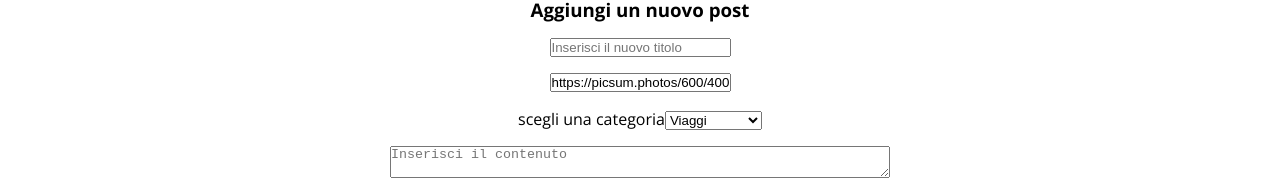
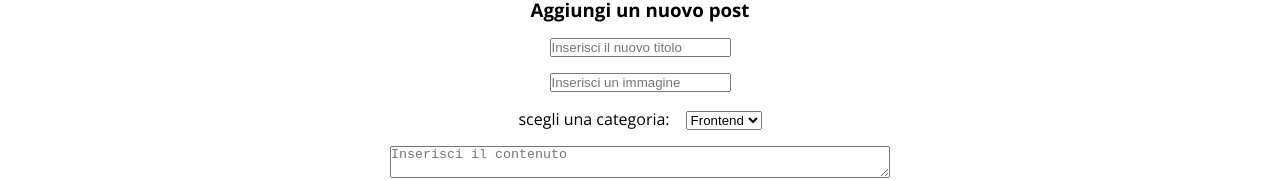
Before and after one commit to antoniorusso2/react-form-multifield, a React (Vite) app: page / in a window 1280 px wide. Shown: the part 148-328 px from the top of the page. Built offline with nearby package versions, Linux system fonts and the light colour scheme; a web font is replaced by a local one.

Commit message:
- reactive form

```diff
--- a/src/components/card/Card.jsx
+++ b/src/components/card/Card.jsx
@@ -14,7 +14,8 @@ function Card({ item }) {
           <h3 className={Style.card__title}>{title}</h3>
           {tags ? (
             <ul className={Style.banners}>
-              {tags.map((tag, index) => {
+              {tags.length > 1 &&
+                tags.map((tag, index) => {
                   return (
                     <li className={`${Style.tag_banner} ${Style[`${tag}`]}`} key={index}>
                       {tag}
--- a/src/components/form/Form.jsx
+++ b/src/components/form/Form.jsx
@@ -1,6 +1,6 @@
 /* eslint-disable react/prop-types */
 import style from './Form.module.css';
-import { useState } from 'react';
+import { useState, useEffect } from 'react';
 
 const defaultFormData = {
   title: '',
@@ -13,19 +13,43 @@ const defaultFormData = {
 export default function Form({ add }) {
   // const [titleInput, setTitleInput] = useState('');
   const [formData, setFormData] = useState(defaultFormData);
+  const [tags, setTags] = useState([]);
+  // const [isChecked, setIsChecked] = useState(false);
 
   function handleFormData(e) {
+    console.log('parte il form handler');
+
     const key = e.target.name;
     const value = e.target.type === 'checkbox' ? e.target.checked : e.target.value;
 
+    if (e.target.type === ' checkbox') {
+      const newTags = [...formData.tags, tags];
+    }
+
+    // checkboxHandler(e);
     const newData = {
       ...formData,
       [key]: value,
     };
 
-    console.log(newData);
     setFormData(newData);
   }
+
+  function checkboxHandler(e) {
+    console.log('checkbox handler');
+
+    const checkbox = e.target;
+
+    // add tags
+    checkbox.checked ? setTags([...tags, checkbox.name]) : setTags(tags.filter((tag) => tag !== checkbox.name));
+
+    console.log(tags);
+    setFormData({
+      ...formData,
+      tags: tags,
+    });
+  }
+
   function emptyForm() {
     setFormData(defaultFormData);
   }
@@ -36,42 +60,32 @@ export default function Form({ add }) {
 
       <input onChange={handleFormData} className={style.input} name="title" type="text" placeholder="Inserisci il nuovo titolo" value={formData.title} />
 
-      <input
-        onChange={handleFormData}
-        className={style.input}
-        name="image"
-        type="text"
-        placeholder="Inserisci un immagine"
-        value={
-          // formData.image
-          'https://picsum.photos/600/400'
-        }
-      />
+      <input onChange={handleFormData} className={style.input} name="image" type="text" placeholder="Inserisci un immagine" />
 
       <label htmlFor="category">
-        scegli una categoria
-        <select name="category">
-          <option value="viaggi">Viaggi</option>
-          <option value="lettura">Lettura</option>
-          <option value="hobby">Passatempo</option>
-          <option value="lavoro">Lavoro</option>
+        scegli una categoria:
+        <select className={style.category} name="category">
+          <option value="frontend">Frontend</option>
+          <option value="backend">Backend</option>
+          <option value="newsy">News</option>
+          <option value="plans">Plans</option>
         </select>
       </label>
 
       <textarea className={style.textarea} onChange={handleFormData} name="content" type="text-area" placeholder="Inserisci il contenuto" value={formData.content} />
 
       <div className={style.tags_checkbox}>
-        <label htmlFor="html_tag">Html</label>
-        <input onChange={handleFormData} className={style.input} name="html_tag" type="checkbox" />
+        <label htmlFor="html">Html</label>
+        <input onChange={checkboxHandler} className={style.input} name="html" type="checkbox" />
 
-        <label htmlFor="css_tag">Css</label>
-        <input onChange={handleFormData} className={style.input} name="css_tag" type="checkbox" />
+        <label htmlFor="css">Css</label>
+        <input onChange={checkboxHandler} className={style.input} name="css" type="checkbox" />
 
-        <label htmlFor="php_tag">Javascript</label>
-        <input onChange={handleFormData} className={style.input} name="js_tag" type="checkbox" />
+        <label htmlFor="js">Javascript</label>
+        <input onChange={checkboxHandler} className={style.input} name="js" type="checkbox" />
 
-        <label htmlFor="php_tag">Php</label>
-        <input onChange={handleFormData} className={style.input} name="php_tag" type="checkbox" />
+        <label htmlFor="php">Php</label>
+        <input onChange={checkboxHandler} className={style.input} name="php" type="checkbox" />
       </div>
       <div className="btn_wrap">
         <button
--- a/src/components/form/Form.module.css
+++ b/src/components/form/Form.module.css
@@ -15,6 +15,10 @@
 
 .textarea {
   width: 100%;
+}
+
+.category {
+  margin-left: 1rem;
 }
 
 .tags_checkbox {
--- a/src/components/main-section/Main.jsx
+++ b/src/components/main-section/Main.jsx
@@ -10,7 +10,7 @@ function Main() {
   const [addedList, setAddedList] = useState([]);
 
   //id da inserire ad ogni elemento aggiunto
-  let nextId = publishedPosts.length + 1;
+  let lastId = publishedPosts.length;
 
   // function newTitle(e) {
   //   setTitleInput(e.target.value);
@@ -18,12 +18,17 @@ function Main() {
   // }
 
   function addNewElement(newElement) {
-    newElement.id = nextId;
+    console.log('render addNewElement');
+
+    newElement.id = lastId + 1;
+
     setPublishedPosts([...publishedPosts, newElement]);
     setAddedList([...addedList, newElement]);
   }
 
   function deletePost(id) {
+    // console.log('elemento eliminato');
+
     setPublishedPosts(publishedPosts.filter((post) => post.id !== id));
     setAddedList(addedList.filter((post) => post.id !== id));
   }
--- a/src/main.jsx
+++ b/src/main.jsx
@@ -5,6 +5,6 @@ import App from './App.jsx';
 
 createRoot(document.getElementById('root')).render(
   <StrictMode>
-    <App />
+    <App />,
   </StrictMode>,
 );
```
Lines whose indentation alone changed are shown as unchanged.
